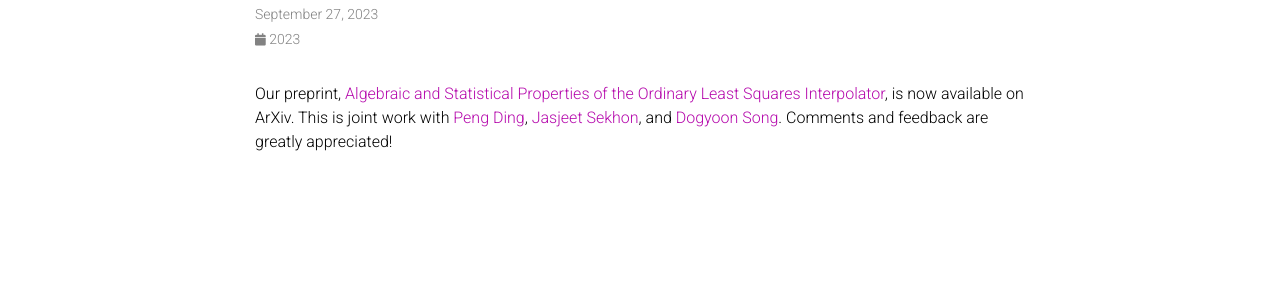
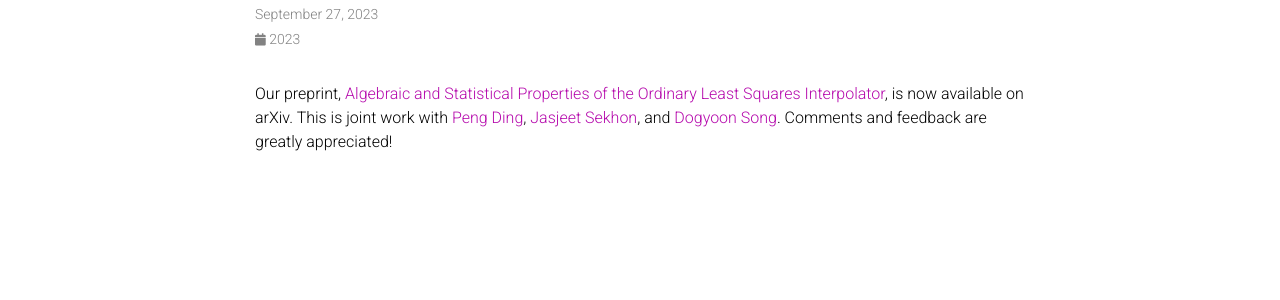
Before and after one commit to deshen24/deshen24.github.io, a Jekyll site: the page built from _news/announcement_3.md, in a window 1280 px wide. Shown: the part 157-457 px from the top of the page. Built offline with Jekyll 4.4.1, drawn with Linux system fonts in a browser that asks for light colours; comment, search, counter and statistics services are not loaded; a style sheet for code colours, icons or effects is not loaded.

```diff
--- a/_news/announcement_3.md
+++ b/_news/announcement_3.md
@@ -4,4 +4,4 @@ date: 2023-09-27 15:59:00-0400
 inline: true
 ---
 
-Our preprint, [Algebraic and Statistical Properties of the Ordinary Least Squares Interpolator](https://arxiv.org/pdf/2309.15769.pdf), is now available on ArXiv. This is joint work with [Peng Ding](https://sites.google.com/site/pengdingpku/), [Jasjeet Sekhon](https://statistics.yale.edu/people/jas-sekhon), and [Dogyoon Song](https://sites.google.com/view/dogyoonsong/home). Comments and feedback are greatly appreciated!
+Our preprint, [Algebraic and Statistical Properties of the Ordinary Least Squares Interpolator](https://arxiv.org/pdf/2309.15769.pdf), is now available on arXiv. This is joint work with [Peng Ding](https://sites.google.com/site/pengdingpku/), [Jasjeet Sekhon](https://statistics.yale.edu/people/jas-sekhon), and [Dogyoon Song](https://sites.google.com/view/dogyoonsong/home). Comments and feedback are greatly appreciated!
```
